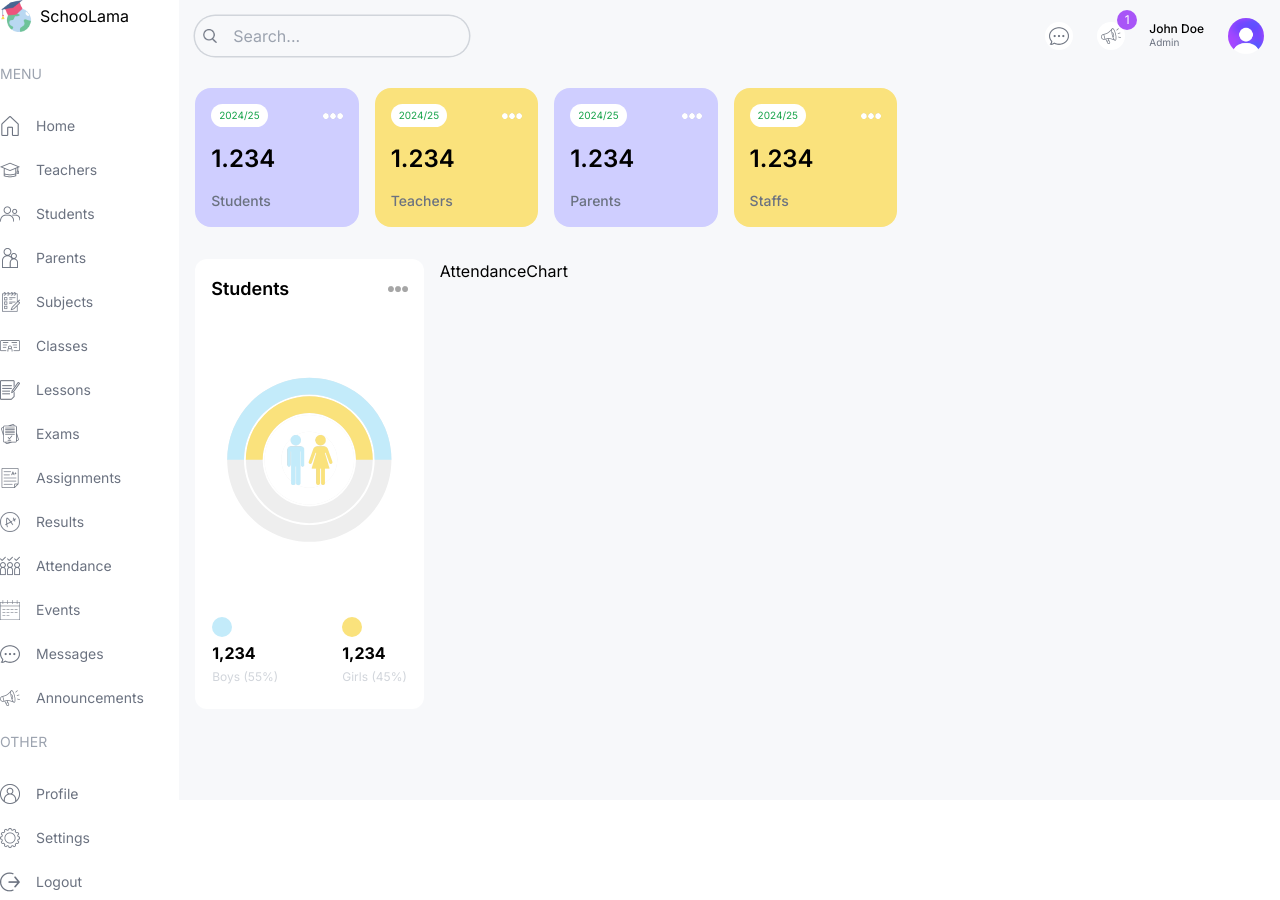
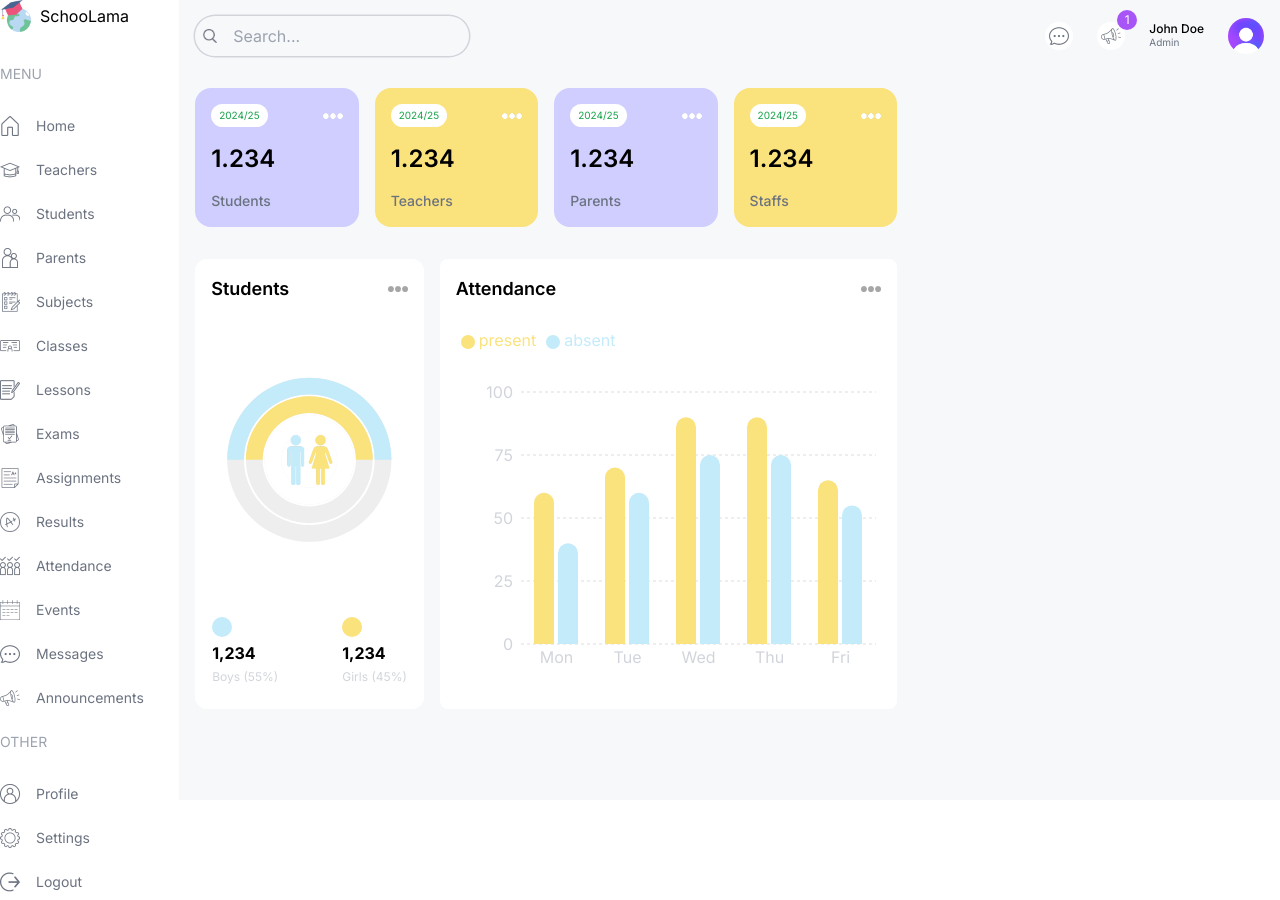
Before and after one commit to ltlongg/KTPM-N10, a Next.js app: page /admin in a window 1280 px wide. Built offline with nearby package versions, Linux system fonts and the light colour scheme.

Commit message:
Animated Bar Chart Example

```diff
--- a/src/app/(dashboard)/admin/page.tsx
+++ b/src/app/(dashboard)/admin/page.tsx
@@ -20,7 +20,7 @@ const AdminPage = () => {
           <AttendenceChart />
         </div>
       </div>
-      <div className=""></div>
+      <div className="w-full h-[500px]"></div>
       </div>
       <div className="w-full lg:w-1/3"></div>
     </div>
--- a/src/components/AttendenceChart.tsx
+++ b/src/components/AttendenceChart.tsx
@@ -1,4 +1,5 @@
 "use client";
+import Image from 'next/image';
 import { BarChart, Bar, Rectangle, XAxis, YAxis, CartesianGrid, Tooltip, Legend, ResponsiveContainer } from 'recharts';
 
 const data = [
@@ -33,7 +34,34 @@ const data = [
 
 const AttendanceChart = () => {
     return (
-        <div className="">AttendanceChart</div>
+      <div className="bg-white rounded-lg p-4 h-full">
+          <div className="flex justify-between items-center">
+            <h1 className='text-lg font-semibold' >Attendance</h1>
+            <Image src="/moreDark.png" alt="" width={20} height={20}/>
+        </div>
+        <ResponsiveContainer width="100%" height="90%">
+        <BarChart
+          width={500}
+          height={300}
+          data={data}
+          barSize={20}
+        >
+          <CartesianGrid strokeDasharray="3 3" vertical={false} stroke="#ddd" />
+          <XAxis dataKey="name" axisLine={false} tick={{fill:"#d1d5db"}} tickLine={false}/>
+          <YAxis axisLine={false} tick={{fill:"#d1d5db"}} tickLine={false}/>
+          <Tooltip contentStyle={{borderRadius:"10px", borderColor:"lightgray"}}/>
+          <Legend align='left' verticalAlign='top' wrapperStyle={{paddingTop:"20px", paddingBottom: "40px"}}/>
+          <Bar dataKey="present" fill="#FAE27C"
+          legendType='circle'
+          radius={[10, 10, 0, 0]}
+          />
+          <Bar dataKey="absent" fill="#C3EBFA"
+          legendType='circle'
+          radius={[10, 10, 0, 0]}
+          />
+        </BarChart>
+      </ResponsiveContainer>
+      </div>
     )
 }
 
```
